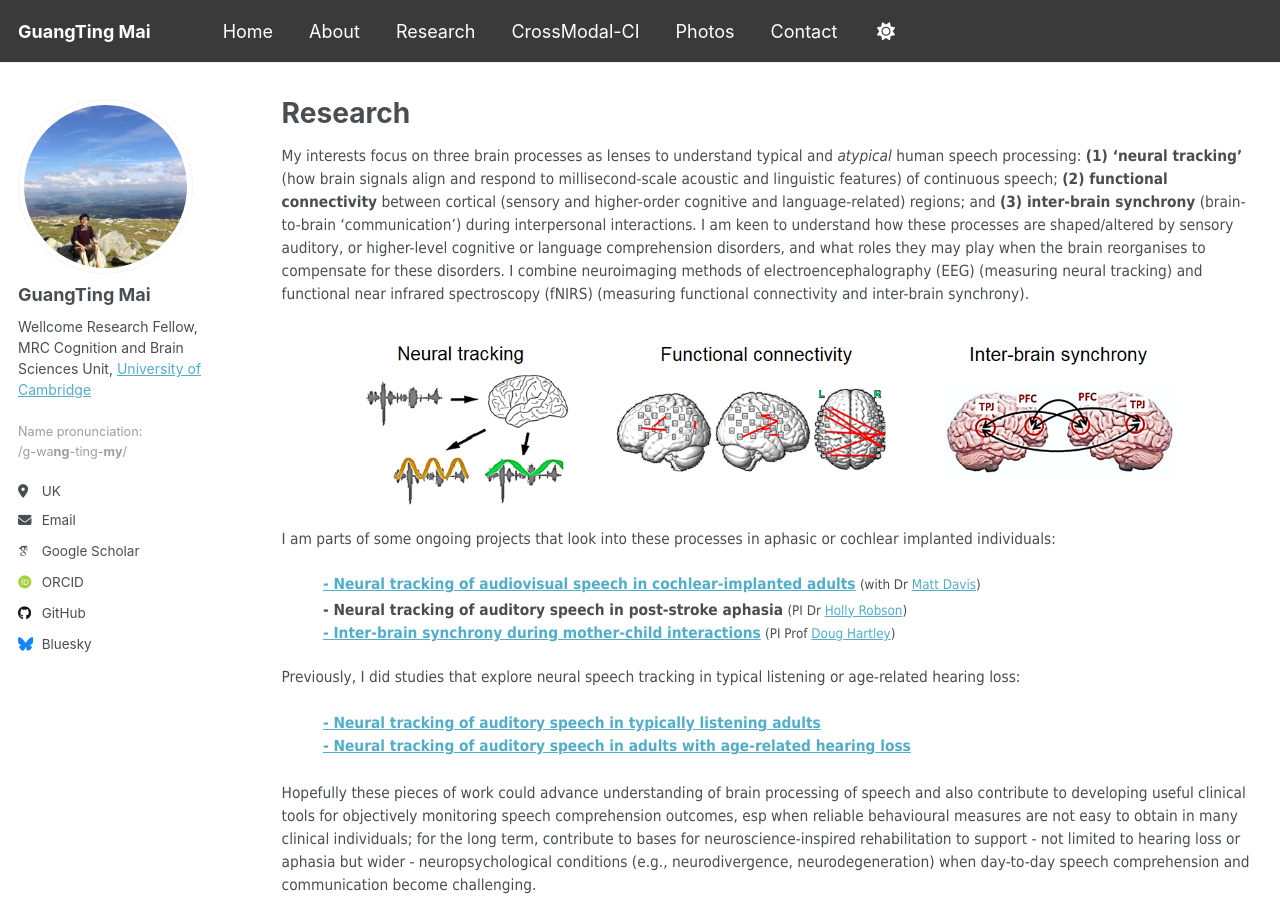
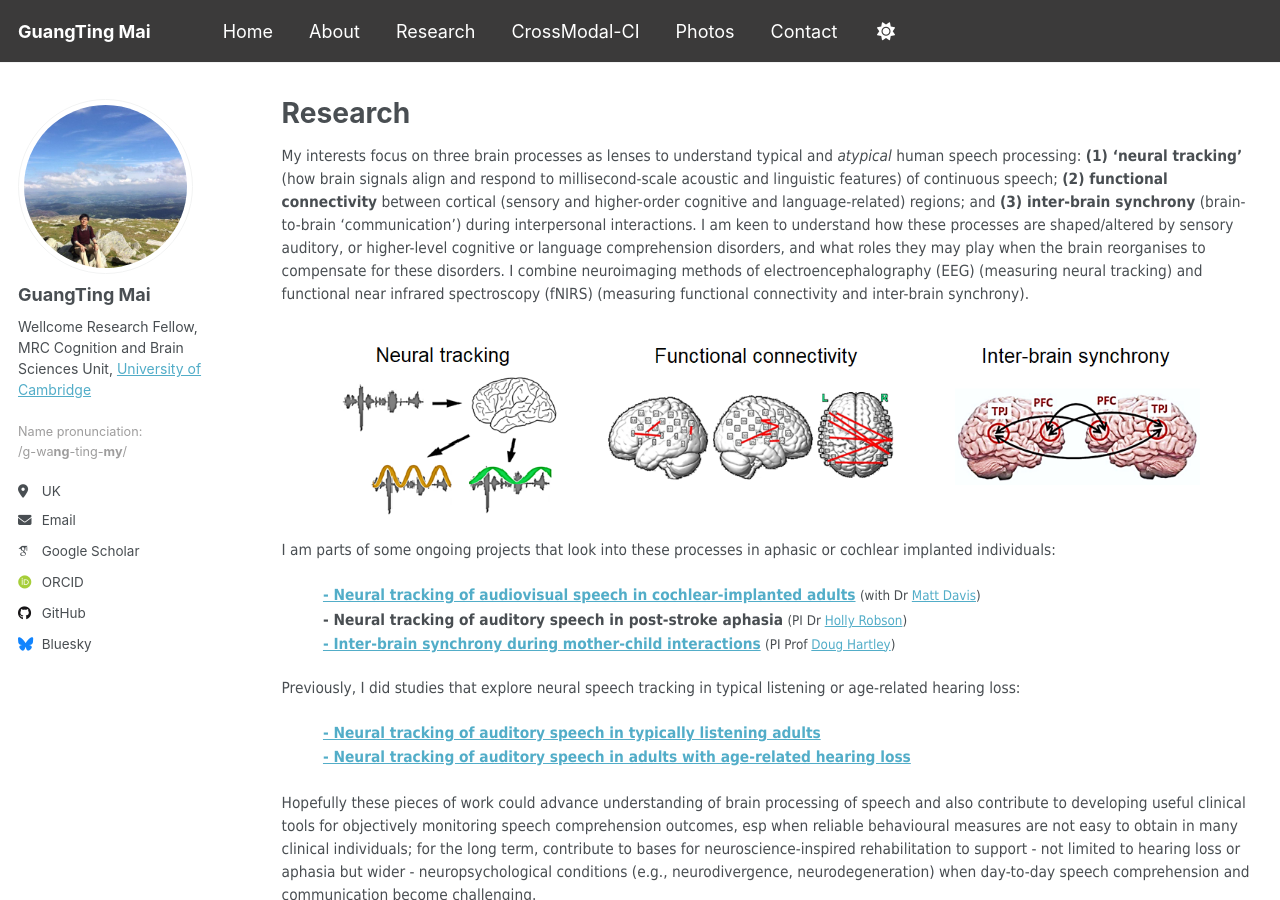
Before and after one commit to guangtingmai/guangtingmai.github.io, a Jekyll site: the page built from _pages/research.html, in a window 1280 px wide and 900 px high. Built offline with Jekyll 4.4.1, drawn with Linux system fonts in a browser that asks for light colours; some web fonts are replaced.

Commit message:
Update research.html

```diff
--- a/_pages/research.html
+++ b/_pages/research.html
@@ -13,7 +13,7 @@
   electroencephalography (EEG) (measuring neural tracking) and functional near infrared spectroscopy (fNIRS)
   (measuring functional connectivity and inter-brain synchrony).</span></p>
 <p align="center">
-  <img src="https://guangtingmai.github.io/images/brain_processes.png" width="85%">
+  <img src="https://guangtingmai.github.io/images/brain_processes.png" width="90%">
 </p>
 <p><span style="font-size: 11.5pt;font-family: Tahoma;line-height: 1.3;display: block;margin-bottom: 0.05vh">I am parts of some ongoing projects that look into these processes in aphasic or cochlear implanted individuals:</span></p>
 <p>
```
